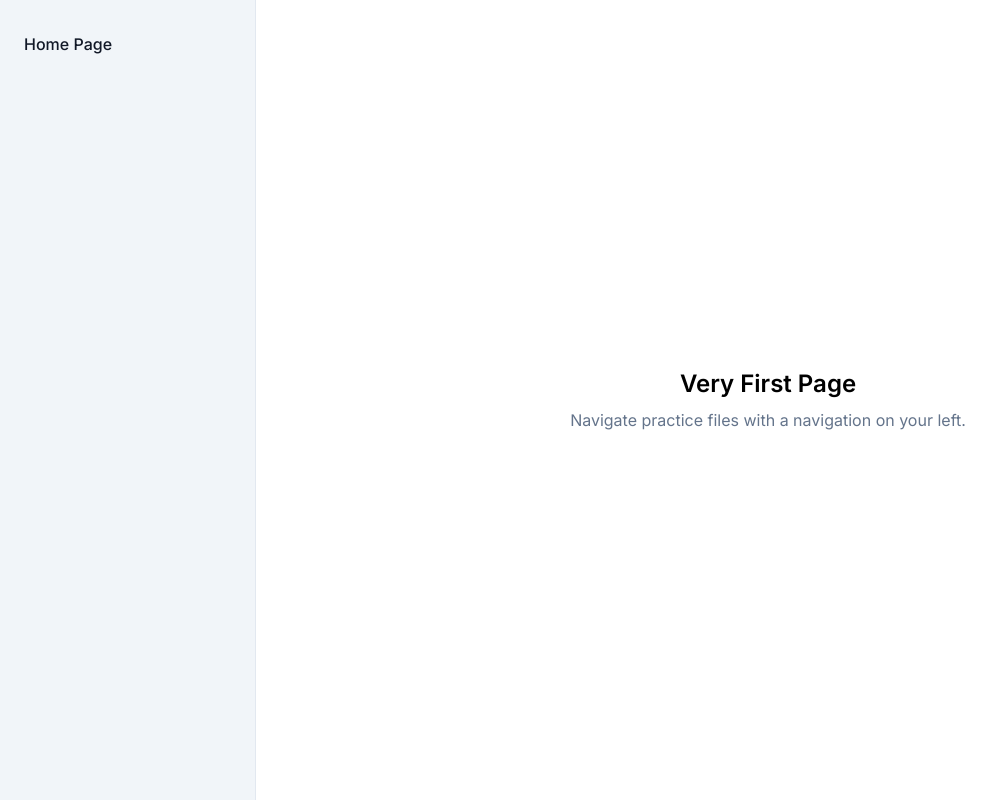
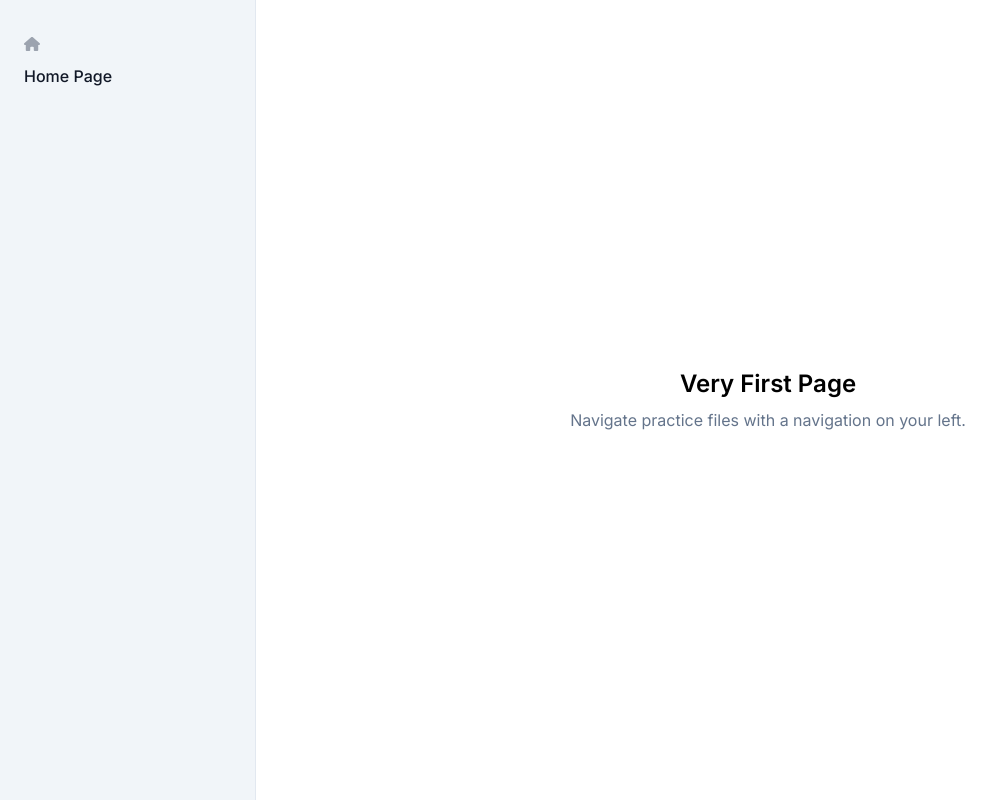
Before and after one commit to ColorOfLight/coloroflight.dev, a Next.js app in the folder demos/: page / in a window 1280 px wide. Shown: the whole page, without its empty margins (0-999 px from the left). Built offline with nearby package versions, Linux system fonts and the light colour scheme.

Commit message:
feat: add homepage icon to Navigation

```diff
--- a/demos/src/modules/Navigation.tsx
+++ b/demos/src/modules/Navigation.tsx
@@ -2,6 +2,8 @@
 
 import Link from "next/link";
 import { usePathname } from "next/navigation";
+import { FontAwesomeIcon } from "@fortawesome/react-fontawesome";
+import { faHouse } from "@fortawesome/free-solid-svg-icons";
 
 export interface NavigationProps extends React.ComponentProps<"nav"> {}
 export interface NavigationItemProps extends React.ComponentProps<"li"> {
@@ -17,6 +19,11 @@ const Navigation = ({ className, children, ...restProps }: NavigationProps) => {
       }
       {...restProps}
     >
+      <Link href="/">
+        <div className="mb-2">
+          <FontAwesomeIcon className="text-gray-400 w-4 h-4" icon={faHouse} />
+        </div>
+      </Link>
       <ul className="flex flex-col gap-2">{children}</ul>
     </nav>
   );
```
Also changed, not shown: demos/package.json (+8 -5 lines), 1 other file (tests, documents, lock files or other folders).
